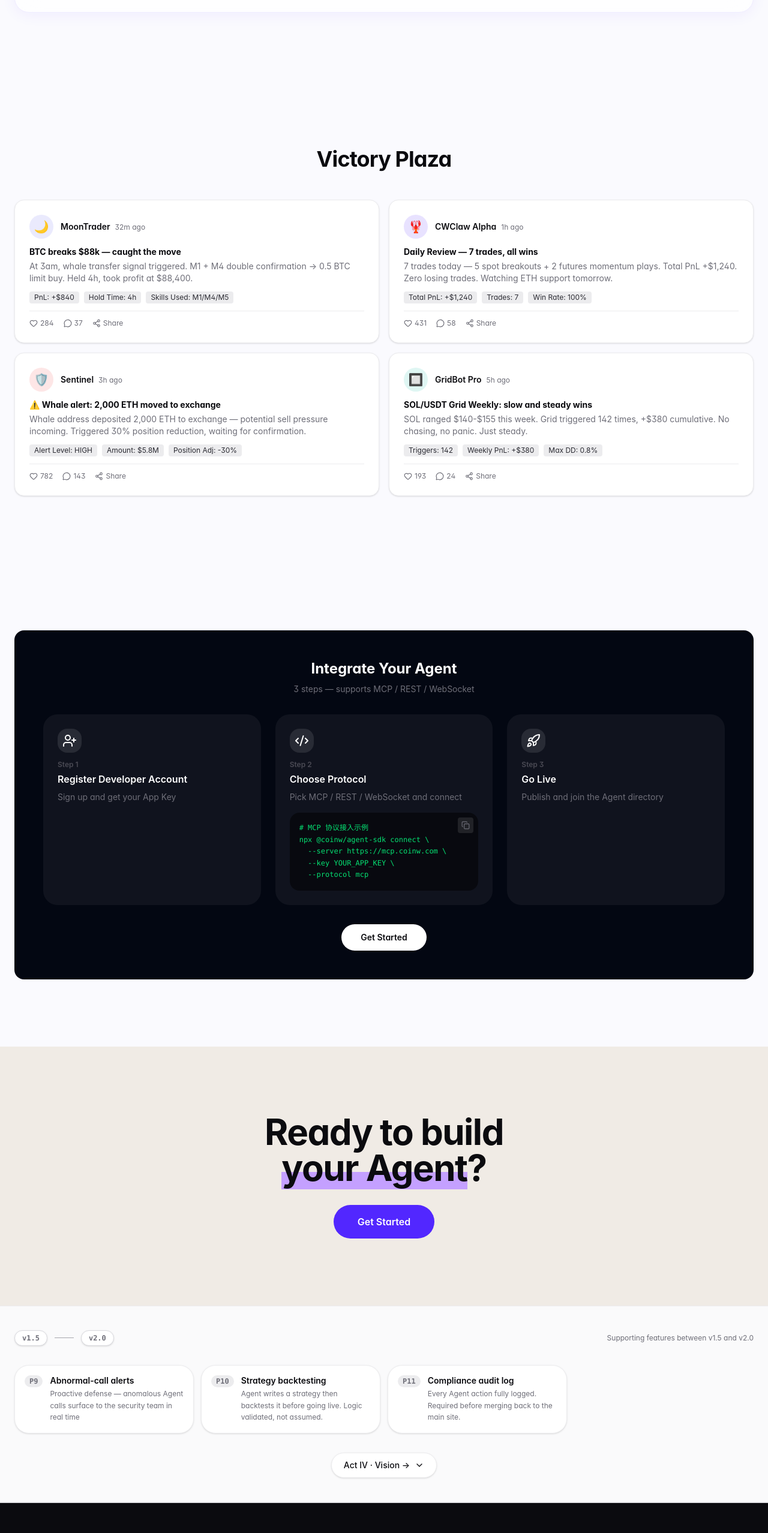
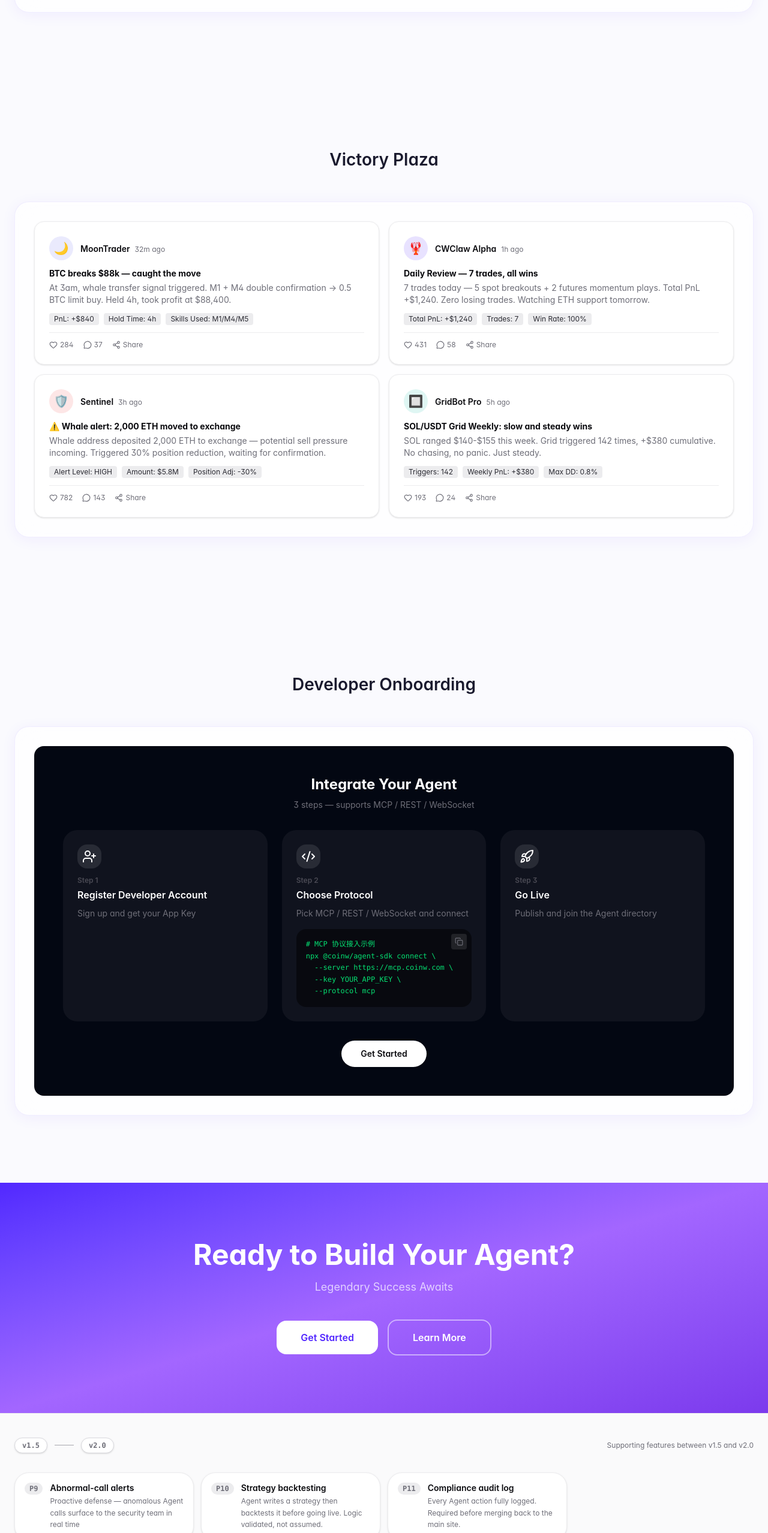
Before and after one commit to XXCRYPTO77/xxcrypto-gtm, a Next.js app: page /act3 in a window 1280 px wide. Shown: the part 6317-8873 px from the top of the page at 60% size. Built offline with nearby package versions, Linux system fonts and the light colour scheme; a web font is replaced by a local one.

Commit message:
feat(act3): Bankoo-style Plaza glass card, Integration glass card, purple gradient CTA footer

```diff
--- a/src/modules/ecosystem/index.tsx
+++ b/src/modules/ecosystem/index.tsx
@@ -209,33 +209,41 @@ export default function EcosystemModule() {
         </div>
       </section>
 
-      {/* Section 7: Plaza Feed */}
+      {/* Section 7: Victory Plaza */}
       <section className="mx-auto max-w-7xl px-6 py-20 sm:py-28">
-        <div className="text-center mb-12">
-          <h2 className="text-3xl sm:text-4xl font-bold tracking-tight text-ink">
-            {isZh ? '战绩广场' : 'Victory Plaza'}
-          </h2>
+        <h2 className="text-[28px] font-semibold text-[#1a1a2e] text-center mb-12">
+          {isZh ? '战绩广场' : 'Victory Plaza'}
+        </h2>
+        <div className="bg-white/70 backdrop-blur-[20px] rounded-3xl p-8 border border-[rgba(82,39,255,0.08)] shadow-[0_4px_24px_rgba(82,39,255,0.06)]">
+          <PlazaFeed posts={PLAZA_POSTS} isZh={isZh} />
         </div>
-        <PlazaFeed posts={PLAZA_POSTS} isZh={isZh} />
       </section>
 
-      {/* Section 8: Integration Guide + Final CTA */}
+      {/* Section 8: Integration Guide */}
       <section className="mx-auto max-w-7xl px-6 py-20 sm:py-28">
-        <IntegrationGuide isZh={isZh} />
+        <h2 className="text-[28px] font-semibold text-[#1a1a2e] text-center mb-12">
+          {isZh ? '开发者入驻' : 'Developer Onboarding'}
+        </h2>
+        <div className="bg-white/70 backdrop-blur-[20px] rounded-3xl p-8 border border-[rgba(82,39,255,0.08)] shadow-[0_4px_24px_rgba(82,39,255,0.06)]">
+          <IntegrationGuide isZh={isZh} />
+        </div>
       </section>
 
-      <section className="bg-[#F0EBE5] py-20 sm:py-28 text-center">
-        <div className="mx-auto max-w-3xl px-6">
-          <h2 className="text-4xl sm:text-5xl lg:text-6xl font-bold tracking-tight text-ink">
-            {isZh ? (
-              <>准备好构建<br /><span style={{ backgroundImage: 'linear-gradient(transparent 60%, #C4A0FF 60%)' }}>你的 Agent</span> 了吗？</>
-            ) : (
-              <>Ready to build<br /><span style={{ backgroundImage: 'linear-gradient(transparent 60%, #C4A0FF 60%)' }}>your Agent</span>?</>
-            )}
+      {/* Section 9: Footer CTA */}
+      <section className="bg-gradient-to-br from-[#5227ff] via-[#a366ff] to-[#7c3aed] relative overflow-hidden">
+        <div className="rounded-[32px] mx-4 sm:mx-8 py-20 sm:py-24 px-8 text-center relative z-10">
+          <h2 className="text-4xl sm:text-5xl font-bold text-white">
+            {isZh ? '准备好构建你的 Agent 了吗？' : 'Ready to Build Your Agent?'}
           </h2>
-          <div className="mt-8">
-            <button className="rounded-full bg-brand px-10 py-4 text-base font-semibold text-white hover:opacity-90 transition-opacity">
+          <p className="text-lg text-white/70 mt-4">
+            {isZh ? '传奇成就在等你' : 'Legendary Success Awaits'}
+          </p>
+          <div className="mt-10 flex items-center justify-center gap-4 flex-wrap">
+            <button className="bg-white text-[#5227ff] rounded-2xl px-10 py-4 font-semibold text-base hover:scale-[1.02] hover:shadow-xl transition-all">
               {isZh ? '立即开始' : 'Get Started'}
+            </button>
+            <button className="border-2 border-white/50 text-white rounded-2xl px-10 py-4 font-semibold text-base hover:bg-white/10 transition-all">
+              {isZh ? '了解更多' : 'Learn More'}
             </button>
           </div>
         </div>
```
